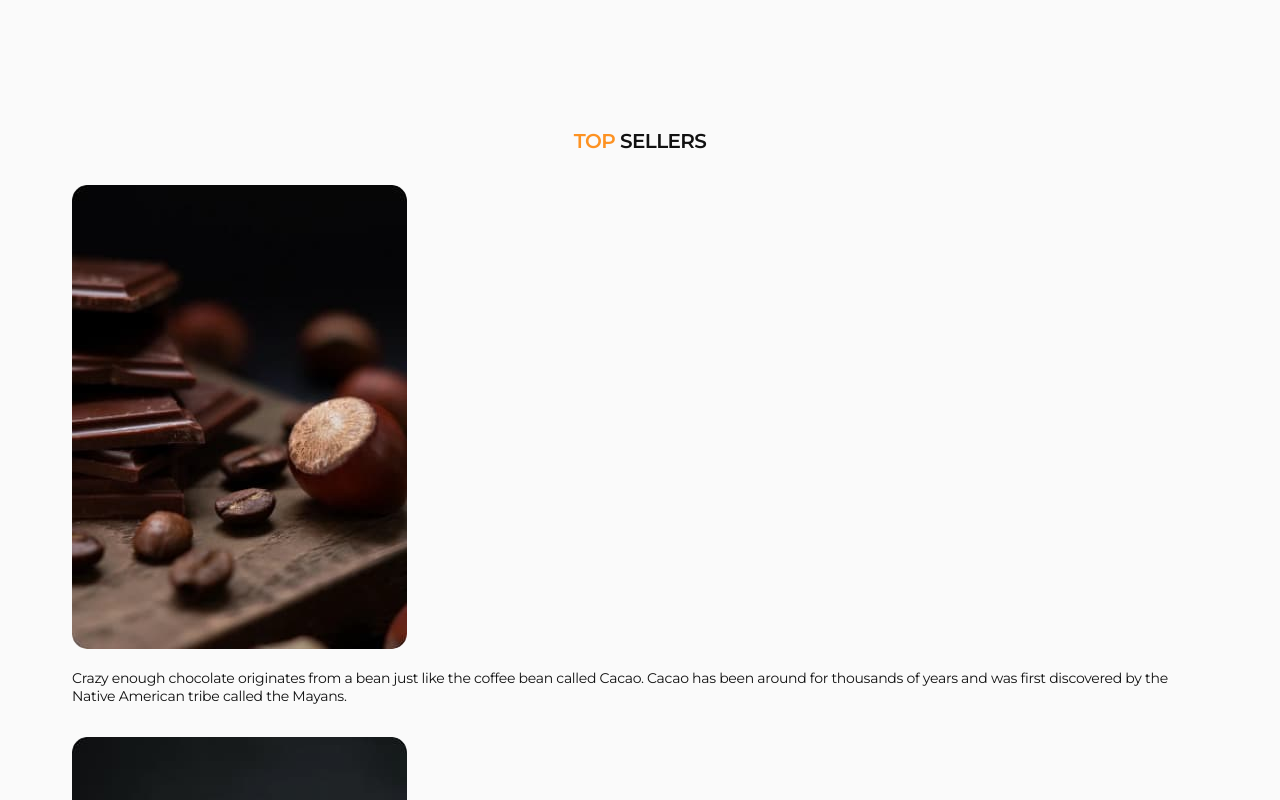
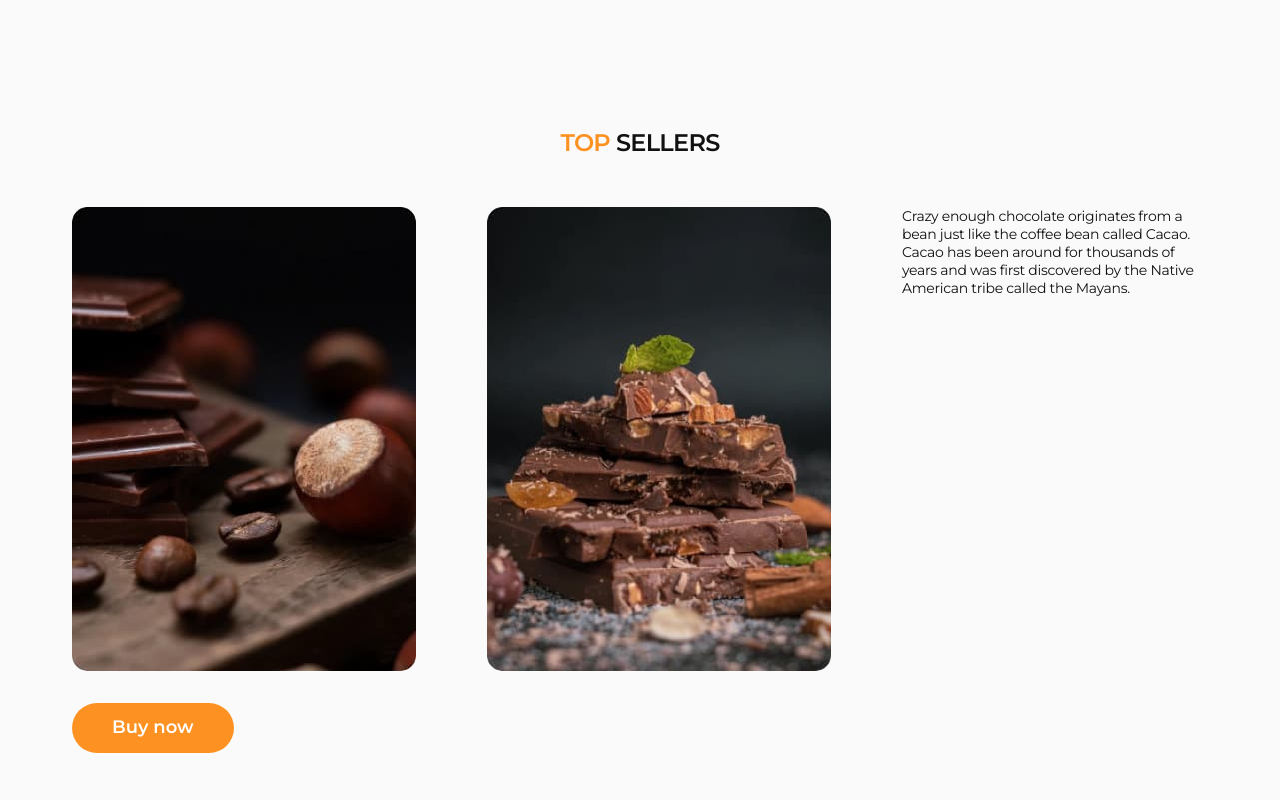
Before and after one commit to Olena-Rudnieva/chocolate, a plain HTML site: page index.html in a window 1280 px wide. Shown: the part 3160-3960 px from the top of the page. Drawn offline with nearby package versions, Linux system fonts and the light colour scheme.

Commit message:
Update styles

```diff
--- a/css/styles.css
+++ b/css/styles.css
@@ -1183,13 +1183,54 @@ screen and (min-resolution: 2dppx) and (min-width: 767px) {
     margin-bottom: 32px;
 }
 
+
+@media screen and (min-width: 768px) {
+
+    .sellers-wrap {
+        display: flex;
+        flex-wrap: wrap;
+        column-gap: 16px;
+        row-gap: 32px;
+        justify-content: space-between;
+        align-items: start;
+    }
+
+    .sellers-title {
+        font-size: 24px;
+        line-height: 1.17;
+        margin-bottom: 50px;
+    }
+
+    .sellers-img {
+        width: 344px;
+        margin-bottom: 0;
+    }
+
+    .first-img {
+        order: 1;
+
+    }
+
+    .sellers-text {
+        width: 306px;
+        margin-bottom: 0;
+        order: 3;
+    }
+
+    .second-img {
+        order: 2;
+    }
+
+    .sellers-btn {
+        order: 4;
+        font-size: 18px;
+        line-height: 1.22;
+        padding: 14px 40px;
+    }
+}
 /* /SELLERS */
 
-
-
 /* REVIEWS */
-
-
 
 .reviews {
     padding-top: 72px;
--- a/index.html
+++ b/index.html
@@ -364,12 +364,13 @@
 <section class="sellers" id="sellers">
     <div class="container sellers-container">
         <h2 class="sellers-title"><span class="sellers-title-accent">TOP</span> SELLERS</h2>
+        <div class="sellers-wrap">
 
             <picture>
-            <!-- <source media="(min-width: 1200px)" srcset="./images/projects/desktop/desktop-project8.jpg 1x, ./images/projects/desktop/desktop-project8@2x.jpg 2x">
-            <source media="(min-width: 768px)" srcset="./images/projects/tablet/tablet-project8.jpg 1x, ./images/projects/tablet/tablet-project8@2x.jpg 2x"> -->
+                <!-- <source media="(min-width: 1200px)" srcset="./images/projects/desktop/desktop-project8.jpg 1x, ./images/projects/desktop/desktop-project8@2x.jpg 2x"> -->
+                <source media="(min-width: 768px)" srcset="./images/sellers/tablet-seller1.jpg 1x, ./images/sellers/mobile-seller1@2x.jpg 2x">
                 <source media="(min-width: 320px)" srcset="./images/sellers/mobile-seller1.jpg 1x, ./images/sellers/mobile-seller1@2x.jpg 2x">
-            <img class="sellers-img"
+                <img class="sellers-img first-img"
                   src="./images/sellers/mobile-seller1.jpg"
                   alt="Photo of Top Sellers">
             </picture>
@@ -377,8 +378,8 @@
             <p class="sellers-text">Crazy enough chocolate originates from a bean just like the coffee bean called Cacao. Cacao has been around for thousands of years and was first discovered by the Native American tribe called the Mayans.</p>
 
             <picture>
-            <!-- <source media="(min-width: 1200px)" srcset="./images/projects/desktop/desktop-project8.jpg 1x, ./images/projects/desktop/desktop-project8@2x.jpg 2x">
-            <source media="(min-width: 768px)" srcset="./images/projects/tablet/tablet-project8.jpg 1x, ./images/projects/tablet/tablet-project8@2x.jpg 2x"> -->
+                <!-- <source media="(min-width: 1200px)" srcset="./images/projects/desktop/desktop-project8.jpg 1x, ./images/projects/desktop/desktop-project8@2x.jpg 2x"> -->
+                <source media="(min-width: 768px)" srcset="./images/sellers/tablet-seller2.jpg 1x, ./images/sellers/tablet-seller2@2x.jpg 2x">
                 <source media="(min-width: 320px)" srcset="./images/sellers/mobile-seller2.jpg 1x, ./images/sellers/mobile-seller2@2x.jpg 2x">
                 <img class="sellers-img second-img" src="./images/sellers/mobile-seller2.jpg" alt="Photo of Top Sellers">
             </picture>
@@ -386,6 +387,7 @@
             <button class="modal-btn sellers-btn" type="button">
                 Buy now
             </button>
+        </div>
     </div>
 </section>
 
```
Also changed, not shown: images/sellers/tablet-seller1.jpg (added), images/sellers/tablet-seller1@2x.jpg (added), images/sellers/tablet-seller2.jpg (added), images/sellers/tablet-seller2@2x.jpg (added). Lines whose indentation alone changed are shown as unchanged.
